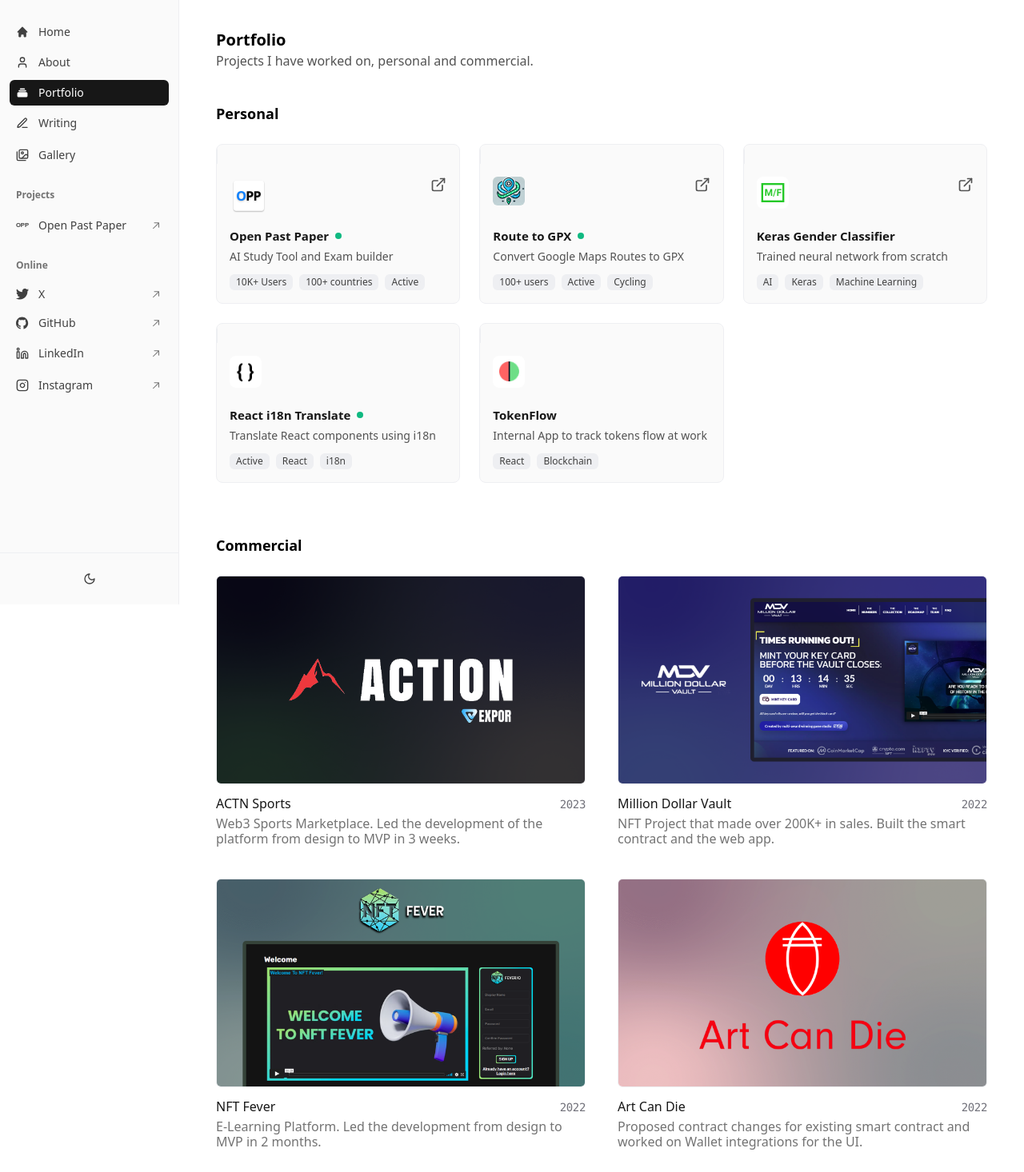
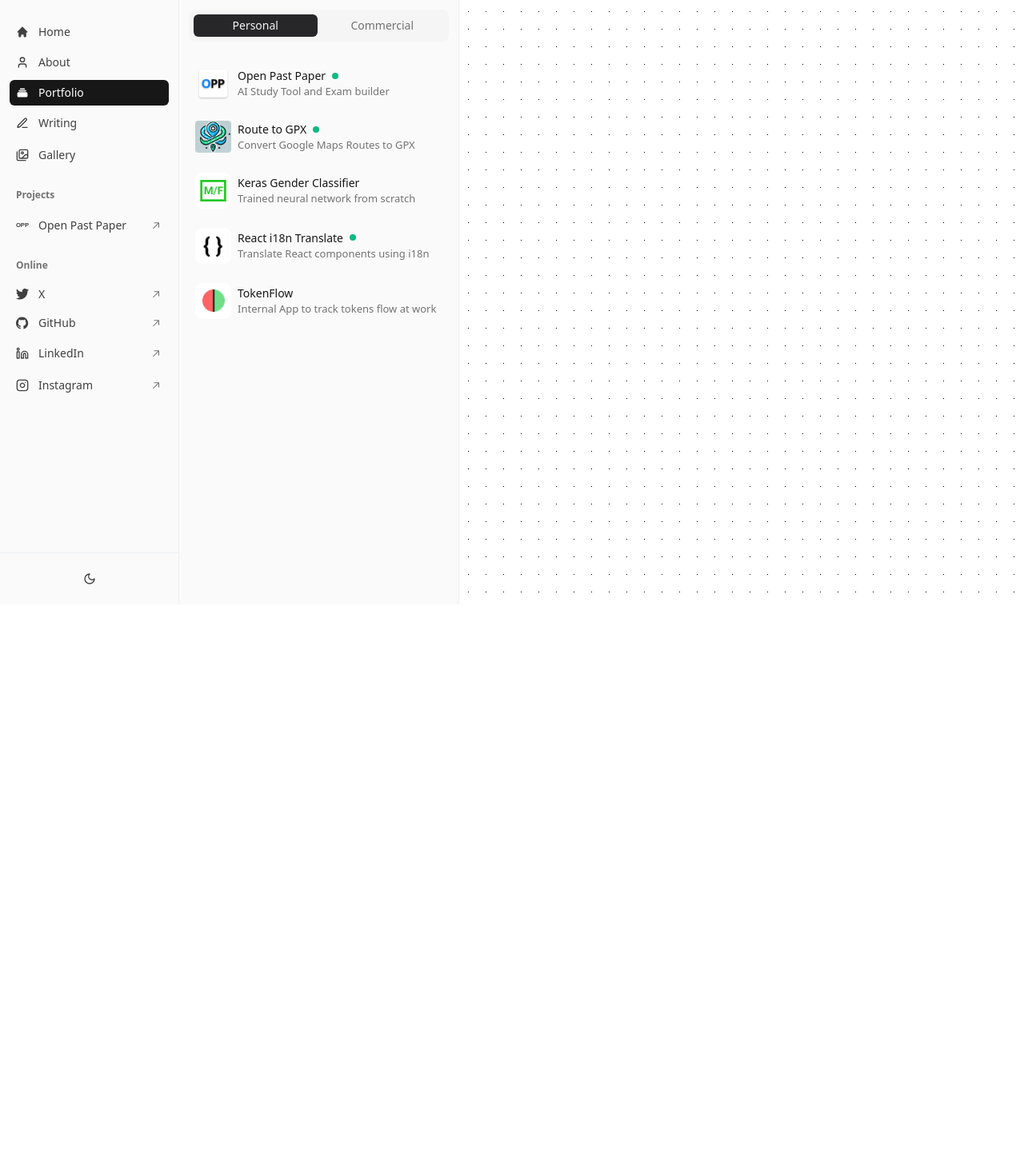
Before and after one commit to ManishGotame/manishgotame.com.np, a Next.js app: page /portfolio in a window 1280 px wide. Shown: the part 44-1510 px from the top of the page at 80% size. After the commit the page ends 800 px from the top, so only its background shows below. Built offline with nearby package versions, Linux system fonts and the light colour scheme; what notion-client would draw is missing.

Commit message:
FIX: Remove Portfolio Card, only use sidebar

```diff
--- a/package.json
+++ b/package.json
@@ -1,6 +1,6 @@
 {
   "name": "personal-site",
-  "version": "0.2.27",
+  "version": "0.2.28",
   "private": true,
   "scripts": {
     "dev": "next dev --turbopack",
--- a/src/app/portfolio/page.tsx
+++ b/src/app/portfolio/page.tsx
@@ -1,3 +1,26 @@
+'use client'
+
+import { useTheme } from '@/Providers'
+
 export default function Page() {
-  return null
+  const { theme } = useTheme()
+
+  return (
+    <div
+      style={
+        {
+          '--dot-bg': theme === 'dark' ? 'black' : 'white',
+          '--dot-color': theme === 'dark' ? '#6b6b6b' : 'black',
+          '--dot-size': '1px',
+          '--dot-space': '22px',
+          background: `
+          linear-gradient(90deg, var(--dot-bg) calc(var(--dot-space) - var(--dot-size)), transparent 1%) center / var(--dot-space) var(--dot-space),
+          linear-gradient(var(--dot-bg) calc(var(--dot-space) - var(--dot-size)), transparent 1%) center / var(--dot-space) var(--dot-space),
+          var(--dot-color)
+        `,
+          minHeight: '100vh'
+        } as React.CSSProperties
+      }
+    />
+  )
 }
--- a/src/components/Layout/PortfolioLayout/PortfolioLayout.tsx
+++ b/src/components/Layout/PortfolioLayout/PortfolioLayout.tsx
@@ -1,15 +1,13 @@
 'use client'
 
 import Link from 'next/link'
-import { Footer, Header } from '@/components'
+import { Header } from '@/components'
 import { cn } from '@/lib'
 import { IPortfolio } from '@/interfaces'
 import { usePathname, useSearchParams, useRouter } from 'next/navigation'
 import Image from 'next/image'
 import { ChevronLeft } from 'lucide-react'
 import { motion } from 'framer-motion'
-import PortfolioCard from '@/components/home/portfolio/PortfolioCard'
-import ProjectCard from '@/components/home/side-projects/ProjectCard'
 import { sideProjects } from '@/constants'
 import { Tabs, TabsContent, TabsList, TabsTrigger } from '@/components/ui/tabs'
 import {
@@ -35,7 +33,7 @@
   const router = useRouter()
   const isPortfolioHome = pathname === '/portfolio'
 
-  const currentTab = searchParams.get('tab') || 'commercial'
+  const currentTab = searchParams.get('tab') || 'personal'
 
   const handleTabChange = (value: string) => {
     const params = new URLSearchParams(searchParams)
@@ -45,60 +43,6 @@
 
   if (!portfolioItems) {
     return null
-  }
-
-  if (isPortfolioHome) {
-    return (
-      <>
-        <div className='mt-20 flex flex-col gap-16 px-[30px] md:px-[30px] container max-w-5xl mx-auto'>
-          <div className='flex flex-col'>
-            <div className='flex flex-col mb-10'>
-              <span className='font-bold text-xl'>{title}</span>
-              <span className='font-regular text-gray-600 dark:text-gray-200'>
-                Projects I have worked on, personal and commercial.
-              </span>
-            </div>
-
-            {/* Personal Projects Section */}
-            <div className='flex flex-col mb-16'>
-              <h2 className='text-lg font-semibold mb-6'>Personal</h2>
-              <div className='grid grid-cols-1 sm:grid-cols-2 lg:grid-cols-3 gap-6'>
-                {sideProjects.map((project, index) => (
-                  <motion.div
-                    key={index}
-                    initial={{ opacity: 0, y: 20 }}
-                    animate={{ opacity: 1, y: 0 }}
-                    transition={{ duration: 0.25, delay: index * 0.1 }}
-                    // quick fix for the project card, somehow adding motion.div to the project card breaks the layout
-                    className='bg-lotion border border-gray-150 dark:border-gray-800 hover:bg-gray-100 dark:hover:bg-gray-800 relative group rounded-lg dark:bg-erie overflow-hidden max-h-[200px]'
-                  >
-                    <ProjectCard key={index} {...project} />
-                  </motion.div>
-                ))}
-              </div>
-            </div>
-
-            {/* Commercial Projects Section */}
-            <div className='flex flex-col'>
-              <h2 className='text-lg font-semibold mb-6'>Commercial</h2>
-              <div className='grid grid-cols-1 sm:grid-cols-2 gap-10'>
-                {portfolioItems.map((project, index) => (
-                  <motion.div
-                    key={index}
-                    initial={{ opacity: 0, y: 20 }}
-                    animate={{ opacity: 1, y: 0 }}
-                    transition={{ duration: 0.25, delay: index * 0.1 }}
-                  >
-                    <PortfolioCard key={index} {...project} id={index} />
-                  </motion.div>
-                ))}
-              </div>
-            </div>
-          </div>
-        </div>
-        <Footer />
-      </>
-    )
   }
 
   return (
--- a/src/components/home/portfolio/PortfolioCard.tsx
+++ b/src/components/home/portfolio/PortfolioCard.tsx
@@ -12,7 +12,7 @@
 }: IPortfolio) => {
   return (
     <Link
-      href={`/portfolio/${link}`}
+      href={`/portfolio/${link}?tab=commercial`}
       className='flex flex-col justify-between h-full'
     >
       <Image
```
